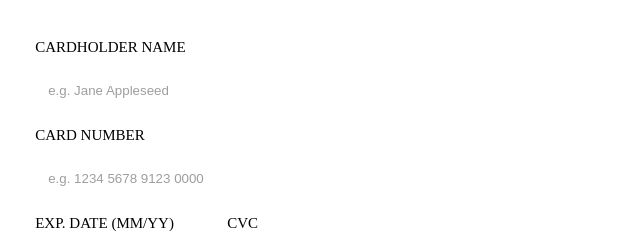
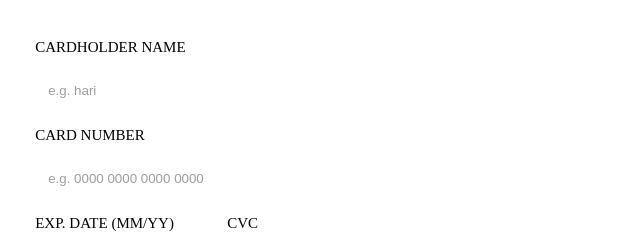
Before and after one commit to Harikrishna955/react-project1, a React (Create React App) app: page / in a window 1280 px wide. Shown: the part 705-952 px from the top of the page, without its empty margins (47-687 px from the left). Built offline with nearby package versions, Linux system fonts and the light colour scheme; the HTML template or start-up script is replaced by a standard one.

Commit message:
Update CardForm.jsx

```diff
--- a/src/components/CardForm.jsx
+++ b/src/components/CardForm.jsx
@@ -59,13 +59,13 @@ export default function CardForm ({ setFormData, formData, animateSlider }) {
 		<form className='cardForm' onSubmit={handleSubmit}>
 			<label className='labelname'>
 				Cardholder Name
-				<input type='text' placeholder='e.g. Jane Appleseed' onChange={handleInput} name='name' className='card-input' />
+				<input type='text' placeholder='e.g. hari' onChange={handleInput} name='name' className='card-input' />
 			</label>
 			<p className='info info--hidden' aria-live='polite'></p>
 
 			<label className='labelnumber'>
 				Card Number
-				<input type='text' placeholder='e.g. 1234 5678 9123 0000' onChange={handleInput} name='number' className='card-input' minLength={19} />
+				<input type='text' placeholder='e.g. 0000 0000 0000 0000' onChange={handleInput} name='number' className='card-input' minLength={19} />
 			</label>
 			<p className='info info--hidden' aria-live='polite'></p>
 
```
